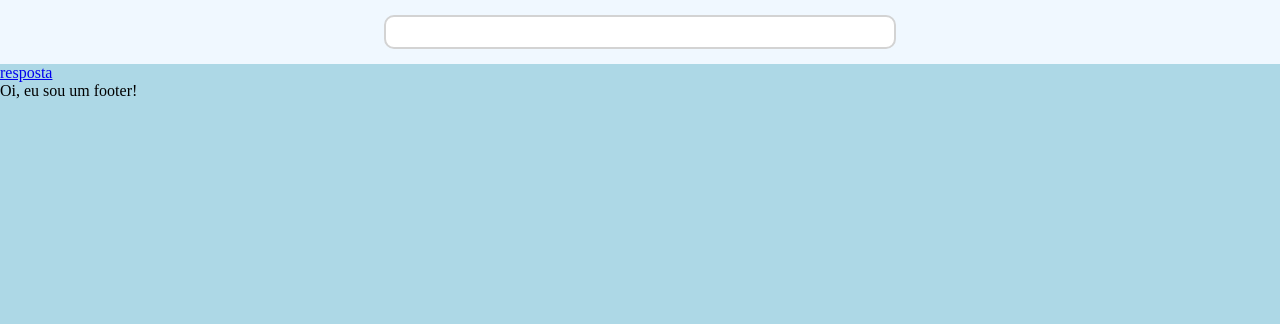
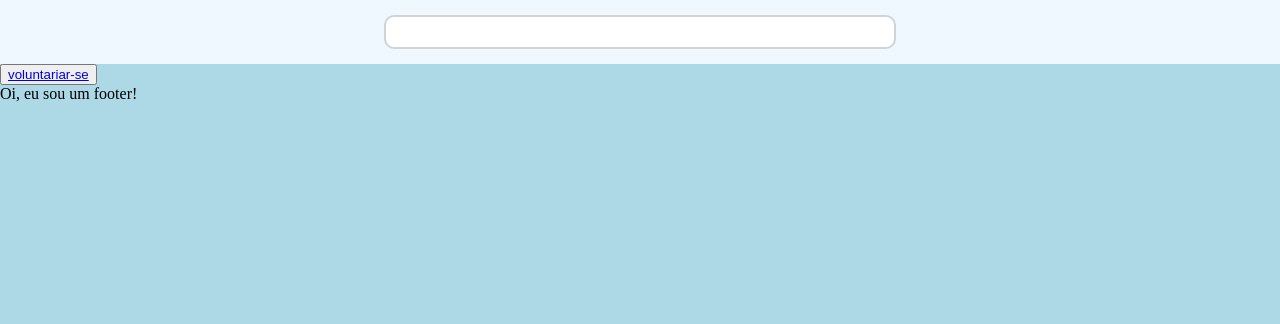
Before and after one commit to tads-cnat/qajuda, a Django app: page /base/detail/ in a window 1280 px wide. Shown: the top 324 px of the page. Run offline with Django 4.2, Linux system fonts and the light colour scheme.

Commit message:
adição de botões

```diff
--- a/mysite/base/templates/base/detail.html
+++ b/mysite/base/templates/base/detail.html
@@ -1,4 +1,6 @@
 {% extends 'base/main.html' %}
 {% block conteudo %}
-    <a href="{% url 'response' %}">resposta</a>
+<button>
+    <a href="{% url 'response' %}">voluntariar-se</a>
+</button>
 {% endblock conteudo %}
--- a/mysite/base/templates/base/index.html
+++ b/mysite/base/templates/base/index.html
@@ -9,7 +9,9 @@
         <article>
             <section id="cards">
                 <div class="acao-card">
-                    <a href="{% url 'detail' %}">detalhe</a>
+                    <button>
+                        <a href="{% url 'detail' %}">detalhes</a>
+                    </button>
                 </div>
                 <div class="acao-card">
 
```
Also changed, not shown: mysite/base/templates/base/response.html (line endings or trailing spaces).
